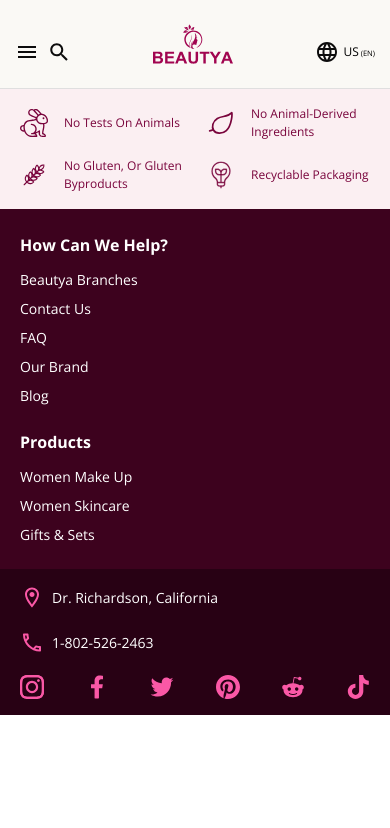
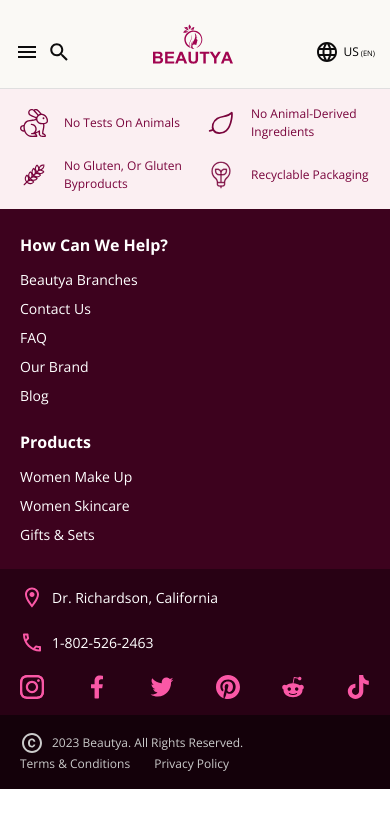
Before and after one commit to IsAmirMmd/beautya-react, a React (Create React App) app: page / in a window 390 px wide. Shown: the top 828 px of the page. Built offline with nearby package versions, Linux system fonts and the light colour scheme.

Commit message:
making copyright section responsive

```diff
--- a/src/components/Footer.jsx
+++ b/src/components/Footer.jsx
@@ -11,6 +11,7 @@
 import reddit from "../assets/images/_Reddit.svg";
 import location from "../assets/images/location.svg";
 import call from "../assets/images/call.svg";
+import copyRight from "../assets/images/copyright.svg";
 
 const Footer = () => {
   return (
@@ -183,7 +184,22 @@
         </div>
       </section>
       <section id="footer-copyright" className="bg-pink-950 w-full">
-        <div className="max-w-[1440px]"></div>
+        <div className="max-w-[1440px] md:px-[108px] px-[20px] py-[16px] flex flex-wrap items-center justify-between">
+          <div className="flex text-neutral-400 items-center">
+            <img src={copyRight} alt="copy right" />
+            <p className="ml-[8px] text-12px">
+              2023 Beautya. All Rights Reserved.
+            </p>
+          </div>
+          <div className="flex text-neutral-400">
+            <Link className="text-12px mr-[24px]" to="/terms">
+              Terms & Conditions
+            </Link>
+            <Link className="text-12px" to="/privacy">
+              Privacy Policy
+            </Link>
+          </div>
+        </div>
       </section>
     </footer>
   );
```
Also changed, not shown: src/assets/images/copyright.svg (added).
